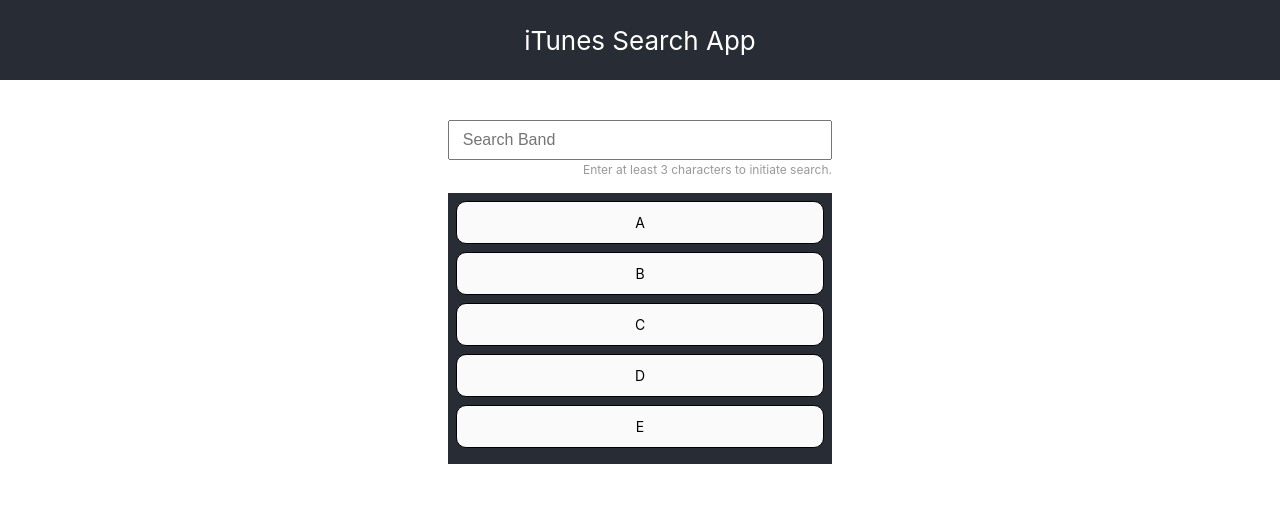
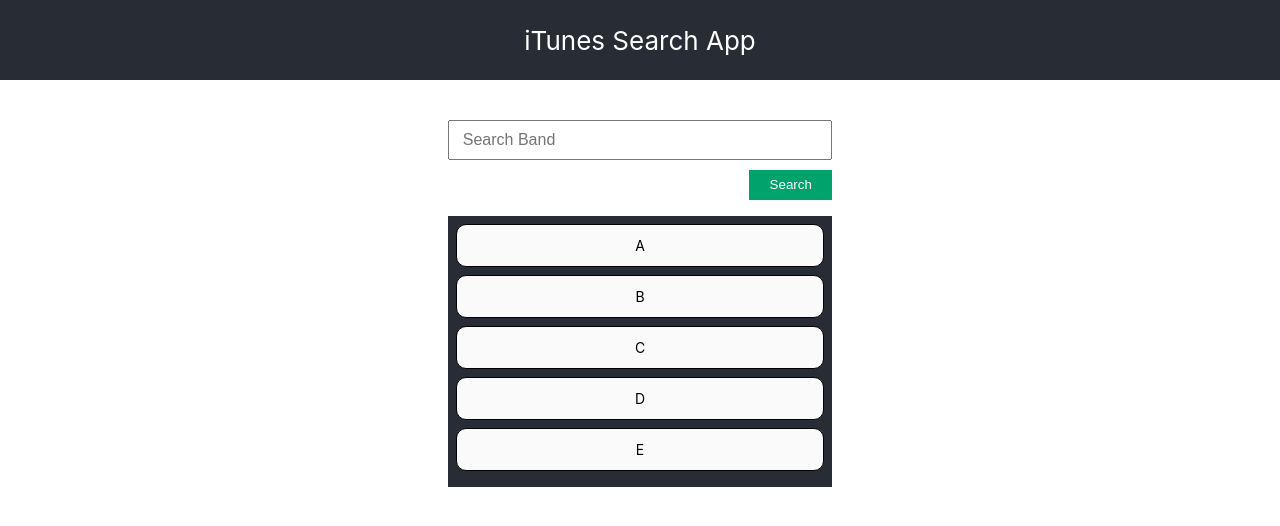
Before and after one commit to skrunic/itunes-search-demo, a React (Create React App) app: page / in a window 1280 px wide. Shown: the top 526 px of the page. Built offline with nearby package versions, Linux system fonts and the light colour scheme.

Commit message:
Add button for initiating search.

```diff
--- a/src/App.css
+++ b/src/App.css
@@ -1,6 +1,10 @@
 .App {
   text-align: center;
   font-size: calc(6px + 1vmin);
+}
+
+* {
+  transition: all .05s;
 }
 
 .App-header {
@@ -40,11 +44,27 @@
   width: 100%;
   padding: 0 1vw;
   font-size: calc(8px + 1vmin);
+  display: inline-block;
 }
 
 .App-search label {
   font-size: calc(4px + 1vmin);
-  color: #999;
+  color: #ea2900;
+  display: block;
+}
+
+.App-search button {
+  background-color: #00A36C;
+  color: #fff;
+  padding: 0.5vw 1.5vw;
+  border: 1px solid #00A36C;
+  margin-top: 10px;
+  display: inline-block;
+}
+
+.App-search button:hover {
+  background-color: #2AAA8A;
+  border: 1px solid #2AAA8A;
 }
 
 ul {
--- a/src/components/SearchField.js
+++ b/src/components/SearchField.js
@@ -2,26 +2,30 @@
 
 const SearchField = ({ fetchData }) => {
     const [searchValue, setSearchValue] = useState("");
-    const delay = useRef(null);
+    const [message, setMessage] = useState("");
 
     // Update value on change
     const onChange = (e) => {
-        clearTimeout(delay.current);
+        let value = e.currentTarget.value;
+        setMessage("");
+        setSearchValue(value);
+    }
 
-        let value = e.currentTarget.value;
-        setSearchValue(value);
-
-        delay.current = setTimeout(() => {
-            //console.log(`API search for: ${value}`);
-            if (value.length >= 3) fetchData(value);
-        }, 1000);
+    const searchAction = () => {
+        if (searchValue.length > 0) fetchData(searchValue);
+        else setMessage("Please enter a band name.")
     }
 
     // List render
     return (
         <div className="search-element">
             <input type="text" placeholder="Search Band" onChange={onChange} value={searchValue}></input>
-            <label>Enter at least 3 characters to initiate search.</label>
+            {
+                message?
+                    <label>{message}</label>
+                : null
+            }
+            <button onClick={searchAction}>Search</button>
         </div>
     );
 }
```
